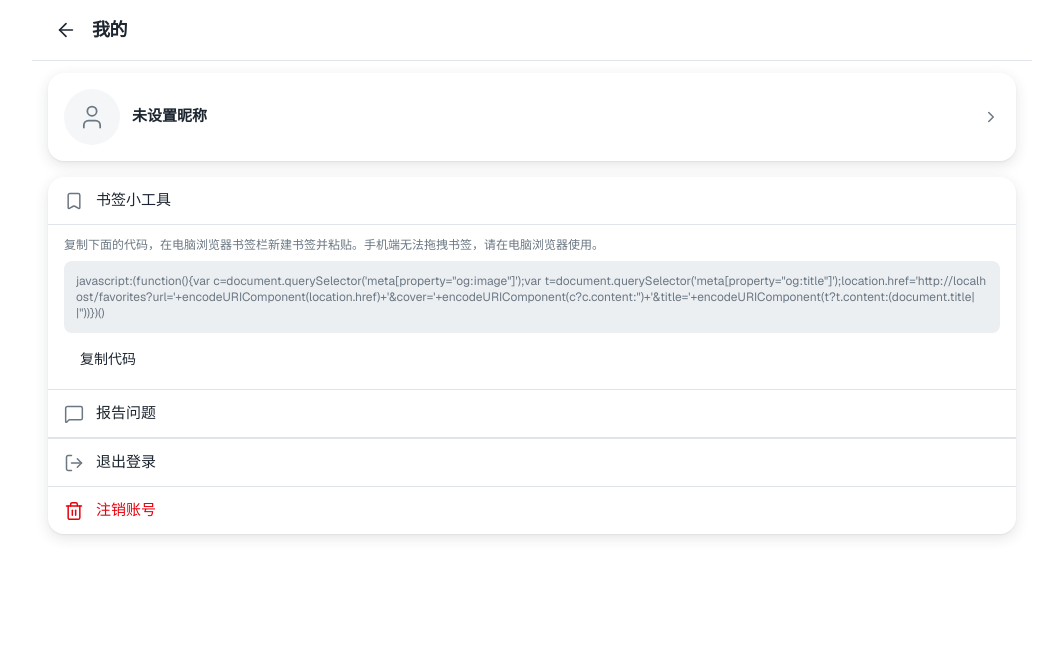
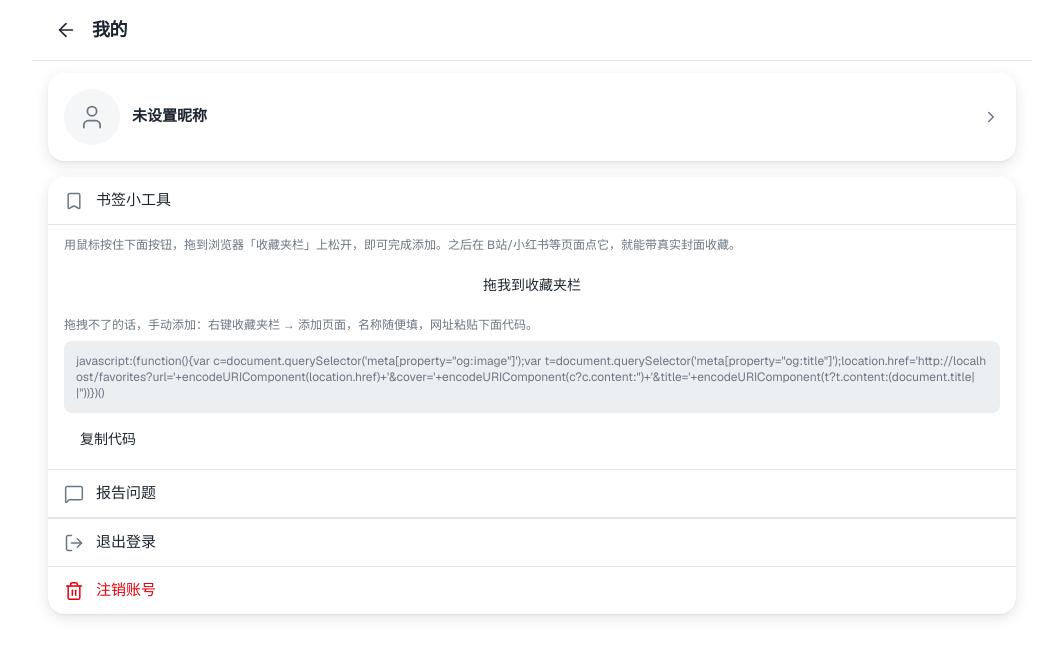
Before and after one commit to liusiyi1223-cyber/cangshugegh, a Next.js app: page /me in a window 1280 px wide. Both pictures are taken after a click on the button "书签小工具". Shown: the top 658 px of the page, without its empty margins (108-1171 px from the left). Built offline with nearby package versions, Linux system fonts and the light colour scheme; no server answers.

Commit message:
书签小工具：增加拖拽添加方式，简化使用

```diff
--- a/src/app/me/page.tsx
+++ b/src/app/me/page.tsx
@@ -187,7 +187,16 @@ export default function MePage() {
           {showBookmarklet && (
             <div className="border-b border-sand px-4 py-3">
               <p className="text-xs text-muted">
-                复制下面的代码，在电脑浏览器书签栏新建书签并粘贴。手机端无法拖拽书签，请在电脑浏览器使用。
+                用鼠标按住下面按钮，拖到浏览器「收藏夹栏」上松开，即可完成添加。之后在 B站/小红书等页面点它，就能带真实封面收藏。
+              </p>
+              <a
+                href={bookmarklet}
+                className="mt-3 block cursor-grab rounded-full bg-brand px-4 py-2.5 text-center text-sm font-medium text-onbrand"
+              >
+                拖我到收藏夹栏
+              </a>
+              <p className="mt-3 text-xs text-muted">
+                拖拽不了的话，手动添加：右键收藏夹栏 → 添加页面，名称随便填，网址粘贴下面代码。
               </p>
               <div className="mt-2 break-all rounded-lg bg-cream p-3 text-xs text-muted">
                 {bookmarklet}
```
